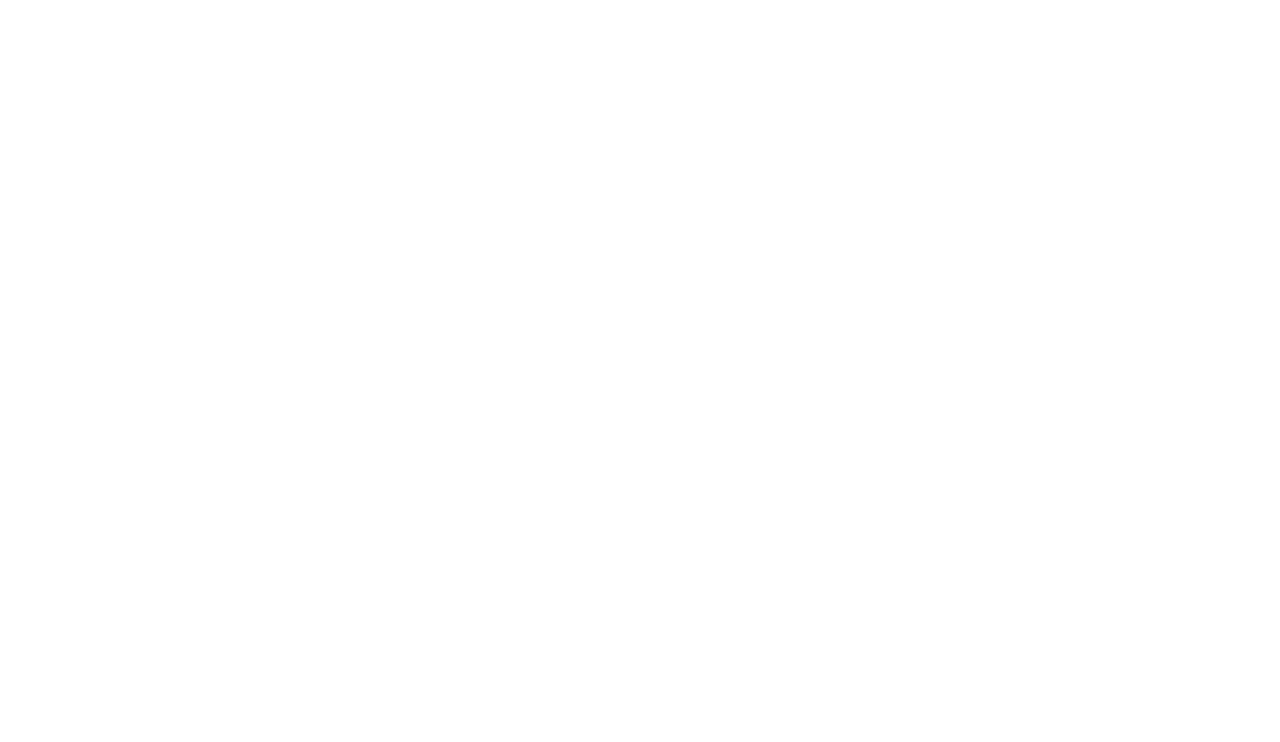
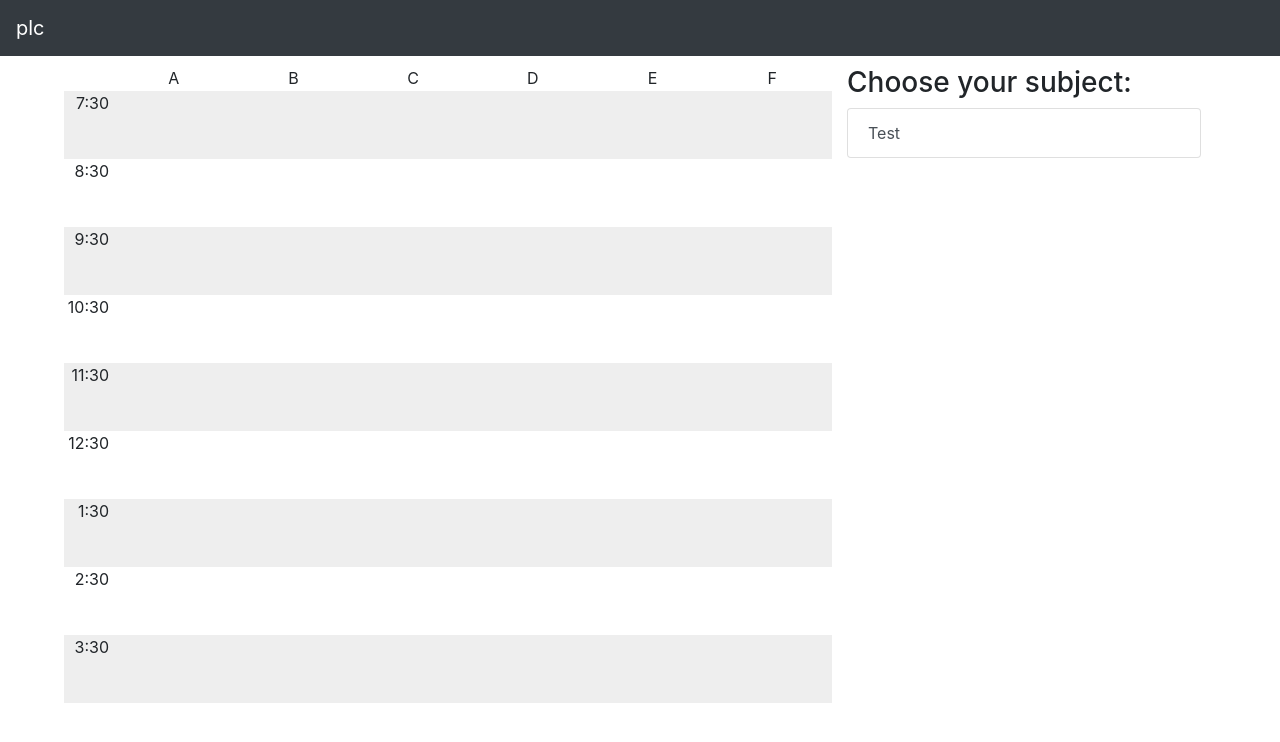
Before and after one commit to PunStudentHub/PLC, a plain HTML site: page index.html in a window 1280 px wide. Drawn offline with nearby package versions, Linux system fonts and the light colour scheme.

Commit message:
Do more things

```diff
--- a/index.html
+++ b/index.html
@@ -7,13 +7,26 @@
 
     <!-- Bootstrap CSS -->
     <link rel="stylesheet" href="https://stackpath.bootstrapcdn.com/bootstrap/4.1.1/css/bootstrap.min.css" integrity="sha384-WskhaSGFgHYWDcbwN70/dfYBj47jz9qbsMId/iRN3ewGhXQFZCSftd1LZCfmhktB" crossorigin="anonymous">
-
+    <link rel="stylesheet" href="stylesheet.css">
     <title>BetterPLC</title>
   </head>
   <body>
-    <table id="t">
-
-    </table>
+    <nav class="navbar navbar-dark bg-dark">
+        <a class="navbar-brand" href="#">plc</a>
+      </nav>
+    <div class="container-fluid">
+      <div class="row main">
+        <div class="col-sm-8">
+          <div id="t"></div>
+        </div>
+        <div class="col-sm-4">
+          <h3> Choose your subject:</h3>
+          <div class="list group" id="list">
+            <a href="#" class="list-group-item list-group-item-action">Test</a>
+          </div>
+        </div>
+      </div>
+    </div>
     <!-- Optional JavaScript -->
     <!-- jQuery first, then Popper.js, then Bootstrap JS -->
     <script src="https://code.jquery.com/jquery-3.3.1.slim.min.js" integrity="sha384-q8i/X+965DzO0rT7abK41JStQIAqVgRVzpbzo5smXKp4YfRvH+8abtTE1Pi6jizo" crossorigin="anonymous"></script>
--- a/plc.js
+++ b/plc.js
@@ -15,6 +15,7 @@ Hi, Hunter Karas.
 */
 
 var subjects = [];
+var days = ['A', 'B', 'C', 'D', 'E', 'F'];
 
 // name is a string
 // times is an array of an array of integers, length 2. times[0] is the day, times[1] is the time block
@@ -29,13 +30,36 @@ console.log(subjects.find(function (sub) {
   return sub.name === "AP Physics"
 }).times)
 
-function generate() {
-  for (var i = 0; i < 8; i++) {
-    var row = $('<tr></tr>').attr('id', 'row-' + i);
+function gt(ind) {
+  var hour = (ind + 7) % 12;
+  if (hour === 0) hour = 12;
+  return hour + ":30";
+}
+
+function generateGrid() {
+
+  var row = $('<div></div>').attr('class', 'row');
+  row.append($('<div></div>').attr('class', 'timecell'));
+  for (var j = 0; j < 6; j++) {
+    var cell = $('<div></div>').attr('class', 'col letterday').html(days[j]);
+    row.append(cell)
+  }
+
+  $('#t').append(row);
+
+  for (var i = 0; i < 9; i++) {
+    row = $('<div></div>').attr('id', 'row-' + i).attr('class', 'row' + (i%2===0?' even':' odd'));
+    row.append($('<div></div>').attr('class', 'timecell').html(gt(i)))
     for (var j = 0; j < 6; j++) {
-      var cell = $('<td></td>').attr('row', i).attr('column', j);
+      var cell = $('<div></div>').attr('id', i + "-" + j).attr('class', 'col cell');
+      row.append(cell)
     }
-
-    $('table').append(row);
+    $('#t').append(row);
   }
 }
+
+function generateMenu() {
+
+}
+
+generateGrid()
--- /dev/null
+++ b/stylesheet.css
@@ -0,0 +1,25 @@
+.even {
+  background-color: #eee;
+}
+
+.cell {
+  height: 8.5vh;
+}
+
+.main {
+  padding-left: 5vw;
+  padding-right: 5vw;
+  padding-top: 10px;
+}
+
+.timecell {
+  width: 50px;
+  text-align: right;
+  padding-right: 5px;
+
+}
+
+.letterday {
+  height: 25px;
+  text-align: center;
+}
```
